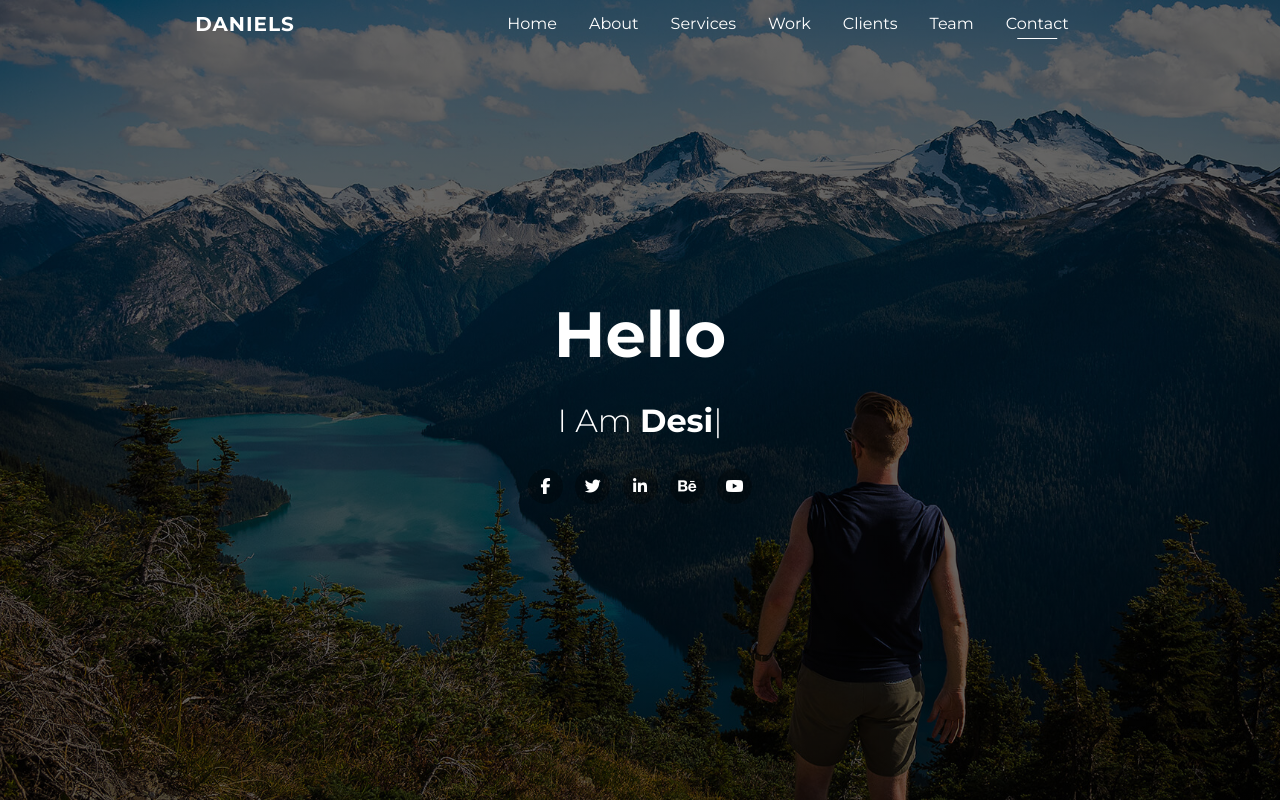
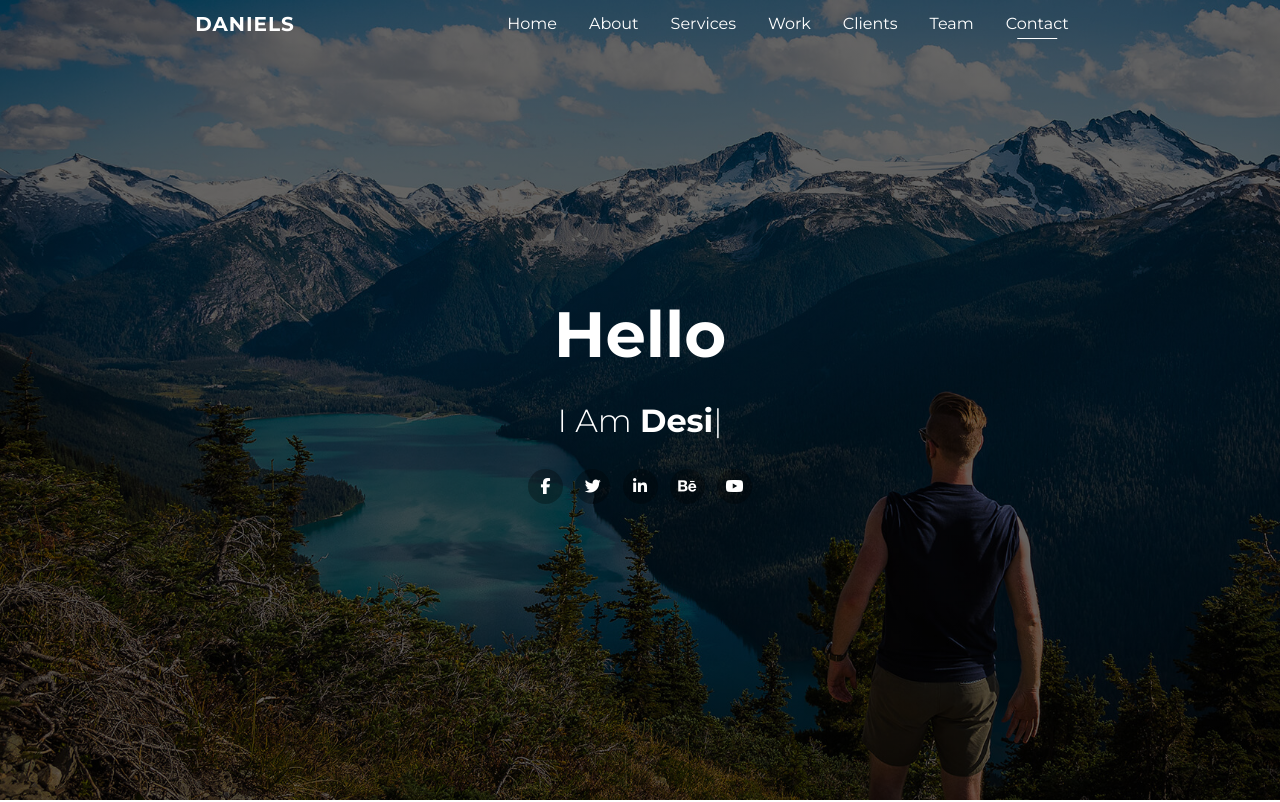
Before and after one commit to ebrahimmostafa133/Frontend-Diploma, a plain HTML site: page Exams/Bootstrape Exam/index.html in a window 1280 px wide. Shown: the top 802 px of the page. Drawn offline with nearby package versions, Linux system fonts and the light colour scheme.

Commit message:
Update index.css

```diff
--- a/Exams/Bootstrape Exam/css/index.css
+++ b/Exams/Bootstrape Exam/css/index.css
@@ -101,8 +101,12 @@ a{
 
 /* ======================== start of Header ======================== */
 .hero-section {
-  background: linear-gradient(rgba(0, 0, 0, 0.6), rgba(0, 0, 0, 0.6)), url('../images/bg.jpg') no-repeat center center fixed;
+  background: linear-gradient(rgba(0, 0, 0, 0.6), rgba(0, 0, 0, 0.6)), url('../images/bg.jpg');
+  background-position: 0px 0px;
+  height: 100vh;
   background-size: cover;
+  position: relative;
+  overflow: hidden;
   font-family: "Montserrat", sans-serif;
 }
 .social-icons span {
```
